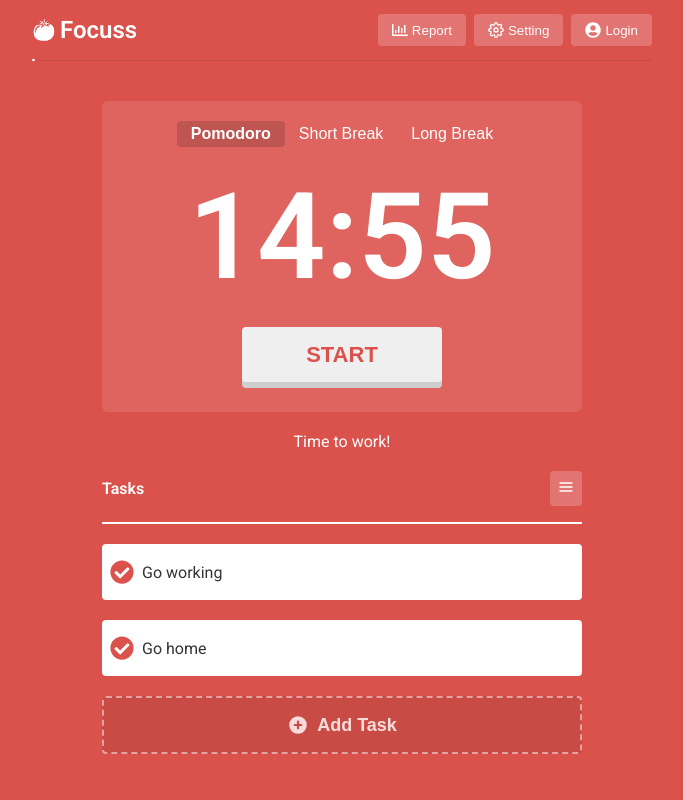
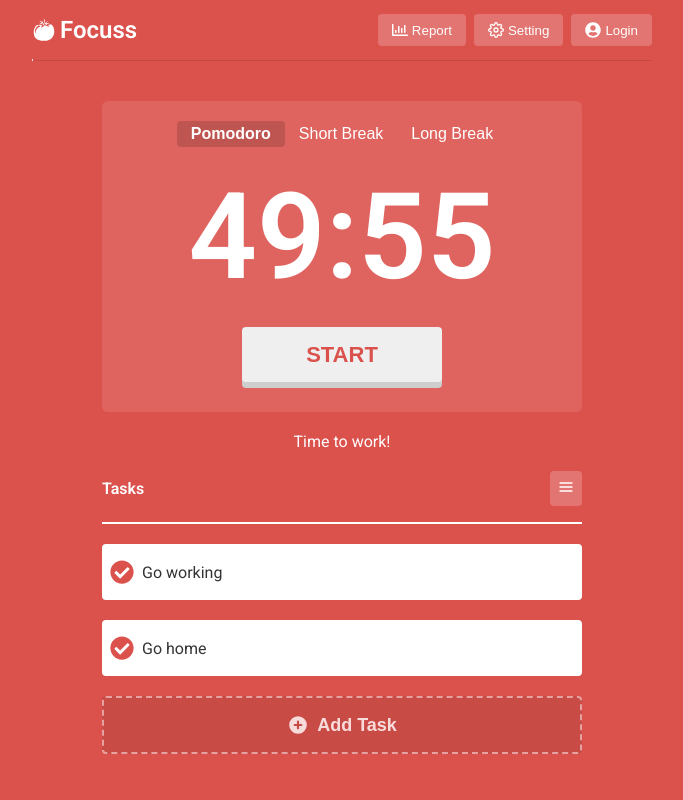
Before and after one commit to hughie-p/my-tomato, a React (Create React App) app: page / in a window 1280 px wide. Shown: the top 800 px of the page, without its empty margins (298-981 px from the left). Built offline with nearby package versions, Linux system fonts and the light colour scheme.

Commit message:
fix: change project structure

```diff
--- a/src/app.tsx
+++ b/src/app.tsx
@@ -1,21 +1,14 @@
 import * as React from 'react';
-import Timer from 'components/organism/timer';
-import Header from 'components/organism/header';
+import ReactDOM from 'react-dom';
+import { BrowserRouter } from 'react-router-dom';
+import Layout from 'components/layout';
 import './app.scss';
-import Footer from 'components/organism/footer';
-import Tasks from 'components/organism/tasks';
 
-const App = (): JSX.Element => (
-  <React.Fragment>
-    <main>
-      <div className="wrapper">
-        <Header />
-        <Timer pomodoroTime={900000} endTimePlan={Date.now() + 900000} />
-        <Tasks />
-      </div>
-    </main>
-    <Footer />
-  </React.Fragment>
+ReactDOM.render(
+  <React.StrictMode>
+    <BrowserRouter>
+      <Layout />
+    </BrowserRouter>
+  </React.StrictMode>,
+  document.getElementById('root'),
 );
-
-export default App;
--- a/src/components/atom/button/index.tsx
+++ b/src/components/atom/button/index.tsx
@@ -10,7 +10,7 @@ interface Props {
 }
 
 const Button = (props: Props): JSX.Element => {
-  const { children, className, onClick, active } = props;
+  const { children, className = '', onClick, active } = props;
   const classNames = cls({ active, [className]: !!className });
   return (
     <button className={`${classNames}`} onClick={onClick} type="button">
--- /dev/null
+++ b/src/components/layout.tsx
@@ -0,0 +1,20 @@
+import * as React from 'react';
+import Header from 'components/organism/header';
+import Timer from 'components/organism/timer';
+import Tasks from 'components/organism/tasks';
+import Footer from 'components/organism/footer';
+
+const Layout = (): JSX.Element => (
+  <React.Fragment>
+    <main>
+      <div className="wrapper">
+        <Header />
+        <Timer pomodoroTime={9000000} endTimePlan={Date.now() + 9000000} />
+        <Tasks />
+      </div>
+    </main>
+    <Footer />
+  </React.Fragment>
+);
+
+export default Layout;
--- a/src/index.tsx
+++ b/src/index.tsx
@@ -1,14 +1,2 @@
-import * as React from 'react';
-import ReactDOM from 'react-dom';
-import './index.scss';
-import App from 'app';
-import { BrowserRouter } from 'react-router-dom';
-
-ReactDOM.render(
-  <React.StrictMode>
-    <BrowserRouter>
-      <App />
-    </BrowserRouter>
-  </React.StrictMode>,
-  document.getElementById('root'),
-);
+import 'app';
+import 'index.scss';
--- a/tsconfig.json
+++ b/tsconfig.json
@@ -10,6 +10,7 @@
     "allowJs": true,
     "skipLibCheck": true,
     "strict": false,
+    "strictNullChecks": true,
     "forceConsistentCasingInFileNames": true,
     "noEmit": true,
     "esModuleInterop": true,
```
